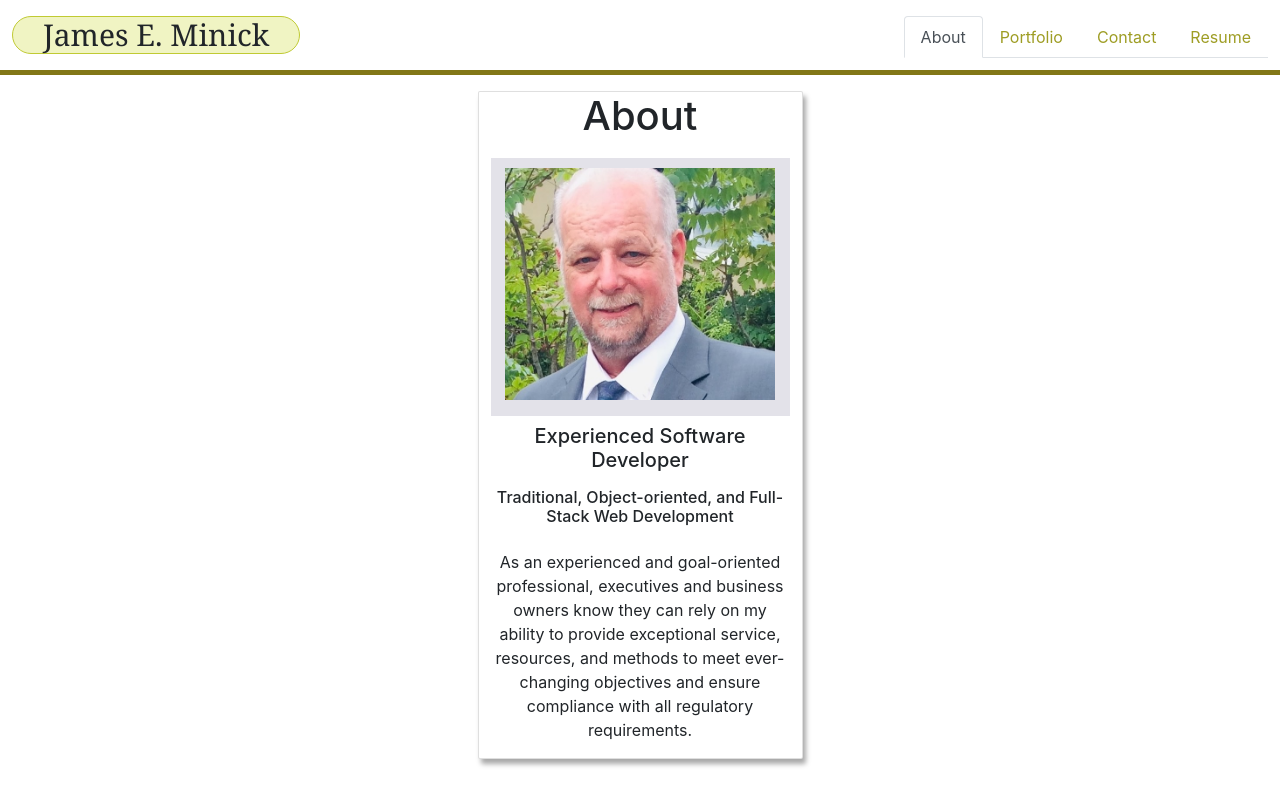
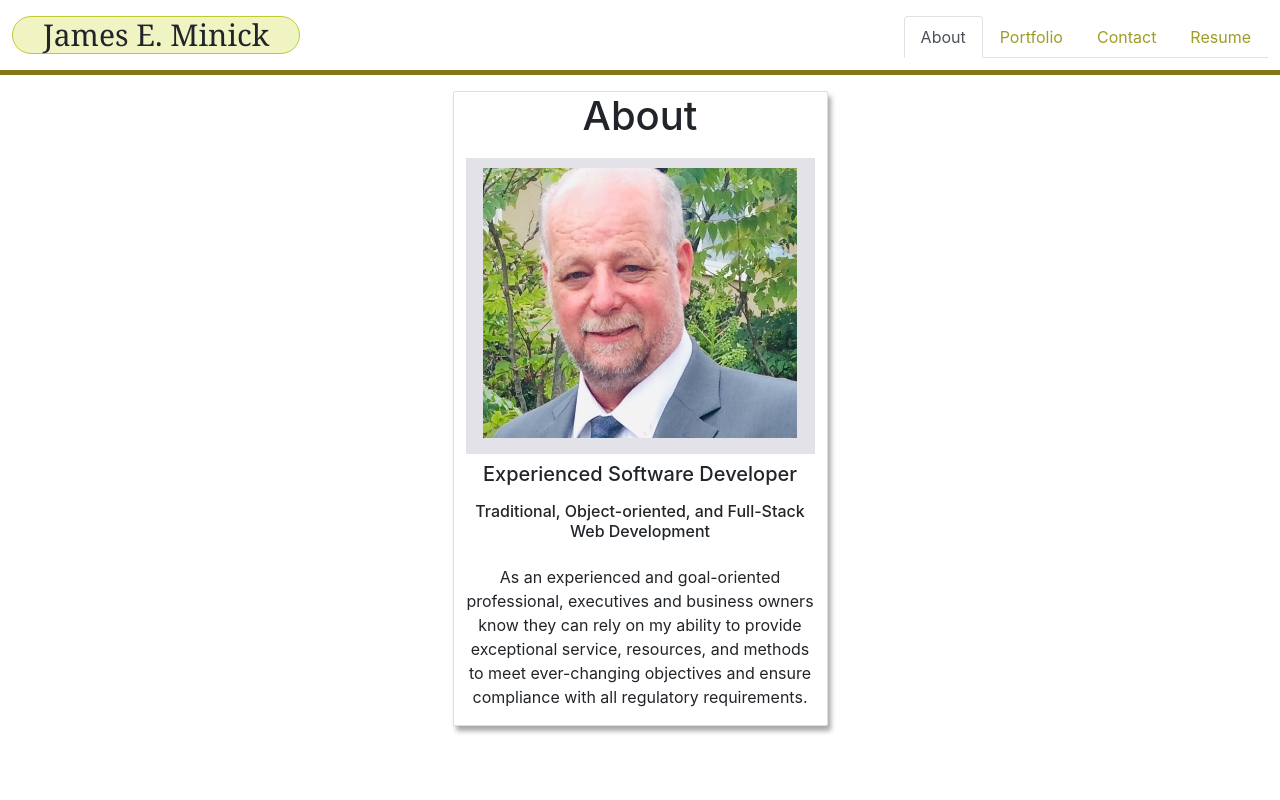
Before and after one commit to JEMinick/React-Portfolio, a React (Create React App) app: page /about in a window 1280 px wide. Built offline with nearby package versions, Linux system fonts and the light colour scheme.

Commit message:
Increased card width from 325 to 375px for resume.

```diff
--- a/src/index.css
+++ b/src/index.css
@@ -70,7 +70,7 @@ h1 p {
   /* height: 500px; */
   margin: 1rem;
   position: relative;
-  width: 325px;
+  width: 375px;
   /* offset-x | offset-y | blur-radius | color */
   box-shadow: 3px 5px 5px darkgray;
   text-align: left;
@@ -127,7 +127,8 @@ h1 p {
   max-width: 95%;
 }
 
-.card port-card {
+/* .card port-card { */
+.port-card {
   margin-top: 5px;
   padding-top: 5px;
   /* flex: inherit; */
```
